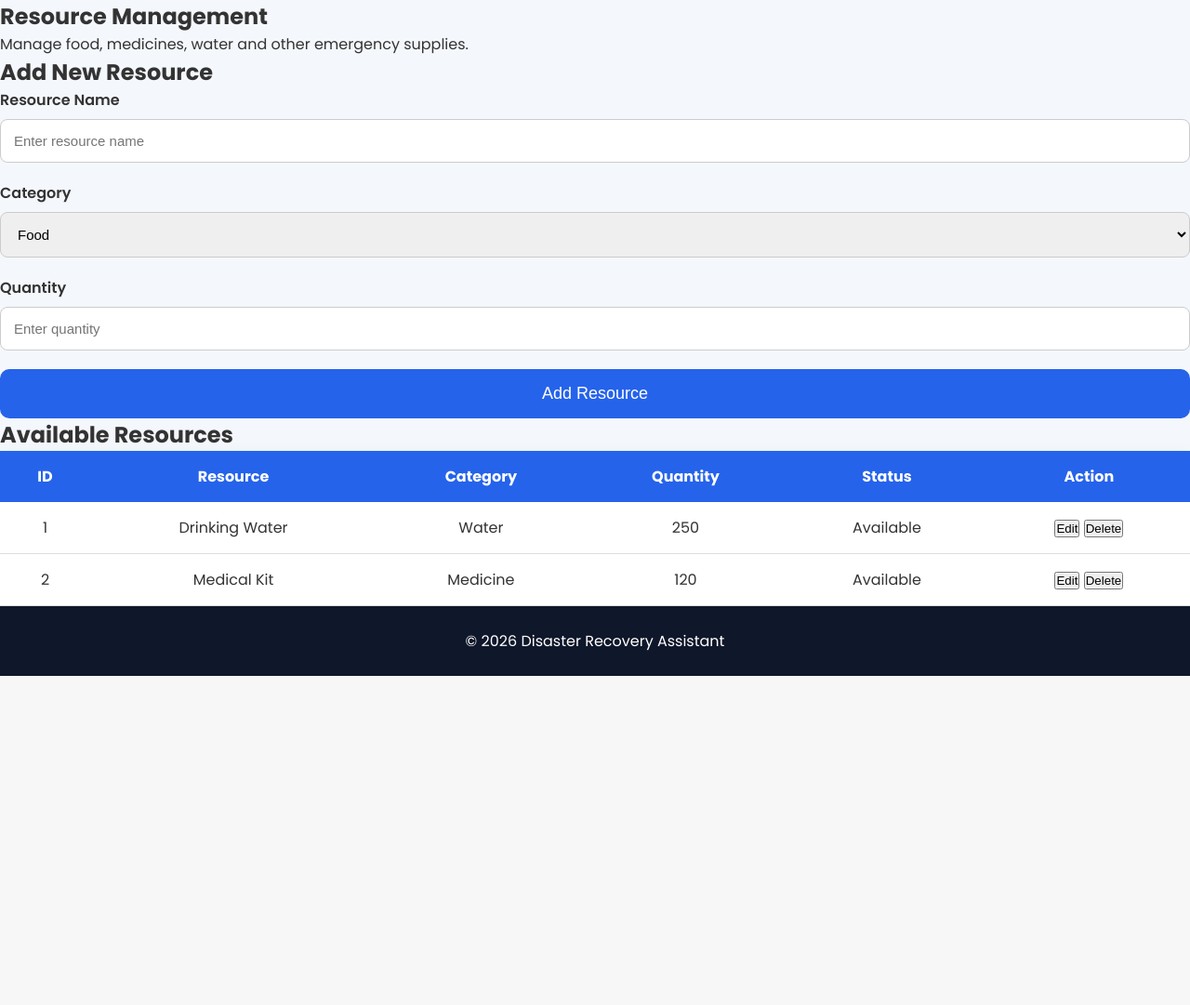
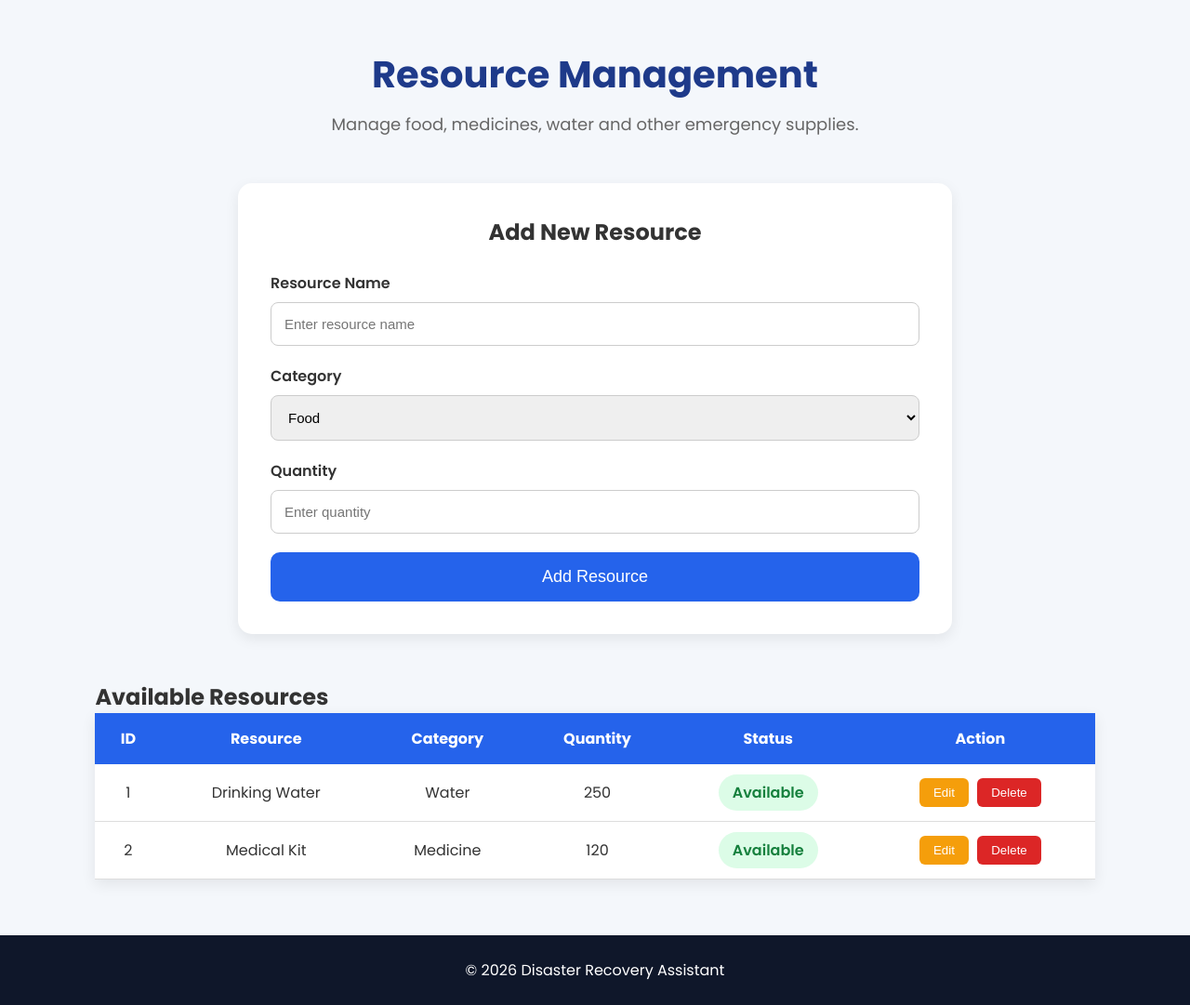
Before and after one commit to Shafik268/Project, a Flask app: page /resources in a window 1280 px wide. Shown: the part 71-1152 px from the top of the page at 93% size. Before the commit the page ends 798 px from the top, so only its background shows below. Run offline with Flask 3, Linux system fonts and the light colour scheme.

Commit message:
added css to resources

```diff
--- a/static/css/style.css
+++ b/static/css/style.css
@@ -593,3 +593,158 @@ background:#DCFCE7;
 color:#15803D;
 
 }
+/* =====================================
+
+RESOURCE MANAGEMENT
+
+===================================== */
+
+.resource-header{
+
+text-align:center;
+
+padding:50px 20px;
+
+}
+
+.resource-header h1{
+
+font-size:40px;
+
+color:#1E3A8A;
+
+margin-bottom:10px;
+
+}
+
+.resource-header p{
+
+color:#666;
+
+font-size:18px;
+
+}
+
+.resource-form{
+
+width:60%;
+
+margin:auto;
+
+background:white;
+
+padding:35px;
+
+border-radius:15px;
+
+box-shadow:0 5px 15px rgba(0,0,0,.08);
+
+margin-bottom:50px;
+
+}
+
+.resource-form h2{
+
+text-align:center;
+
+margin-bottom:25px;
+
+}
+
+.resource-table{
+
+padding:0 8% 60px;
+
+}
+
+.resource-table table{
+
+width:100%;
+
+border-collapse:collapse;
+
+background:white;
+
+box-shadow:0 5px 15px rgba(0,0,0,.08);
+
+}
+
+.resource-table th{
+
+background:#2563EB;
+
+color:white;
+
+padding:15px;
+
+}
+
+.resource-table td{
+
+padding:15px;
+
+text-align:center;
+
+border-bottom:1px solid #ddd;
+
+}
+
+.available{
+
+background:#DCFCE7;
+
+color:#15803D;
+
+padding:8px 15px;
+
+border-radius:20px;
+
+font-weight:600;
+
+}
+
+.edit-btn{
+
+background:#F59E0B;
+
+border:none;
+
+padding:8px 15px;
+
+color:white;
+
+border-radius:6px;
+
+cursor:pointer;
+
+margin-right:5px;
+
+}
+
+.delete-btn{
+
+background:#DC2626;
+
+border:none;
+
+padding:8px 15px;
+
+color:white;
+
+border-radius:6px;
+
+cursor:pointer;
+
+}
+
+.edit-btn:hover{
+
+background:#D97706;
+
+}
+
+.delete-btn:hover{
+
+background:#B91C1C;
+
+}
```
